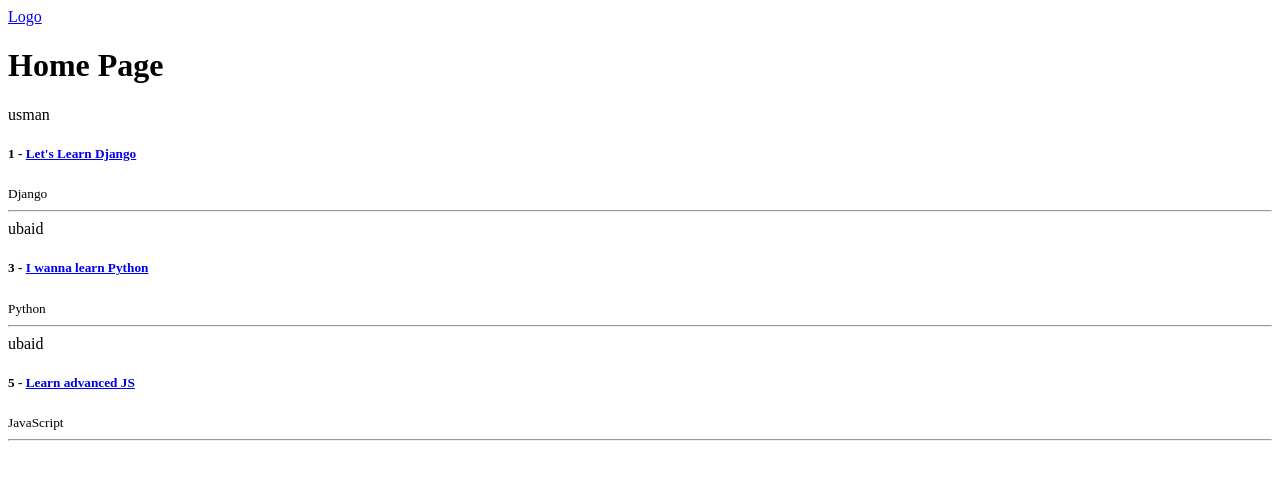
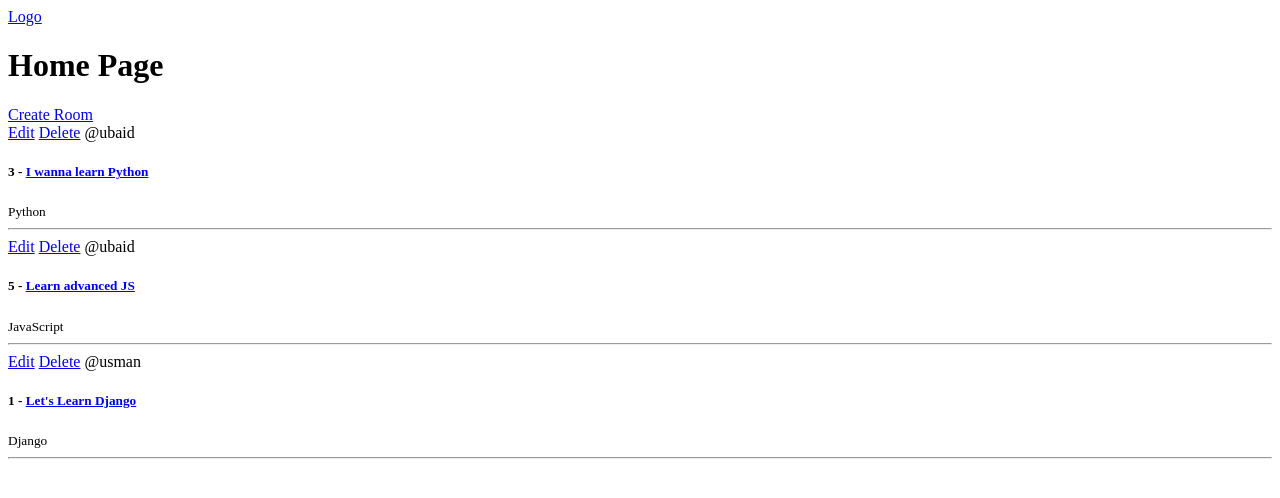
Before and after one commit to Usman-Ubaid/studybud, a Django app: page / in a window 1280 px wide. Shown: the top 498 px of the page. Run offline with Django 5.2, Linux system fonts and the light colour scheme; data comes from the database, SQL or seed files in the repository; both versions use the stored data as it was after the commit.

Commit message:
CRUD operations

```diff
--- a/base/models.py
+++ b/base/models.py
@@ -18,6 +18,9 @@ class Room(models.Model):
   updated = models.DateTimeField(auto_now=True)
   created = models.DateTimeField(auto_now_add=True)
 
+  class Meta:
+    ordering = ["-updated", "-created"]
+
   def __str__(self):
     return self.name
 
--- a/base/templates/base/home.html
+++ b/base/templates/base/home.html
@@ -1,10 +1,13 @@
 {% extends "main.html" %} {% block content %}
 <h1>Home Page</h1>
 <div>
+  <a href="{% url 'create-room' %}">Create Room</a>
   <div>
     {% for room in rooms %}
     <div>
-      <span>{{room.host}}</span>
+      <a href="{% url 'update-room' room.id %}">Edit</a>
+      <a href="{% url 'delete-room' room.id %}">Delete</a>
+      <span>@{{room.host}}</span>
       <h5>
         {{room.id}} - <a href="{% url 'room' room.id %}">{{room.name}}</a>
       </h5>
--- a/base/urls.py
+++ b/base/urls.py
@@ -4,4 +4,8 @@ from . import views
 urlpatterns = [
     path('', views.home, name="home"),
     path('room/<str:pk>', views.room, name="room"),
+
+    path('create-room', views.create_room, name="create-room"),
+    path('update-room/<str:pk>/', views.update_room, name="update-room"),
+    path('delete-room/<str:pk>/', views.delete_room, name="delete-room"),
 ]
--- a/base/views.py
+++ b/base/views.py
@@ -1,6 +1,7 @@
-from django.shortcuts import render
+from django.shortcuts import render, redirect
 from django.http import HttpResponse
 from .models import Room
+from .forms import RoomForm
 
 
 # Create your views here.
@@ -15,3 +16,36 @@ def room(request, pk):
   context = {"room": room}
 
   return render(request, 'base/room.html', context)
+
+def create_room(request):
+  form = RoomForm()
+
+  if request.method == "POST":
+    form = RoomForm(request.POST)
+    if form.is_valid():
+      form.save()
+      return redirect('home')
+
+  context = {"form": form}
+  return render(request, 'base/room_form.html', context)
+
+def update_room(request, pk):
+  room = Room.objects.get(id=pk)
+  form = RoomForm(instance=room)
+
+  if request.method == 'POST':
+    form = RoomForm(request.POST, instance=room)
+    if form.is_valid():
+      form.save()
+      return redirect('home')
+
+  context = {"form": form}
+  return render(request, 'base/room_form.html', context)
+
+def delete_room(request, pk):
+  room = Room.objects.get(id=pk)
+  if request.method == "POST":
+    room.delete()
+    return redirect('home')
+
+  return render(request, 'base/delete_room.html', {"room": room})
```
Also changed, not shown: base/forms.py (added, +7 -0 lines), base/templates/base/delete_room.html (added, +10 -0 lines), base/templates/base/room_form.html (added, +10 -0 lines), db.sqlite3.
